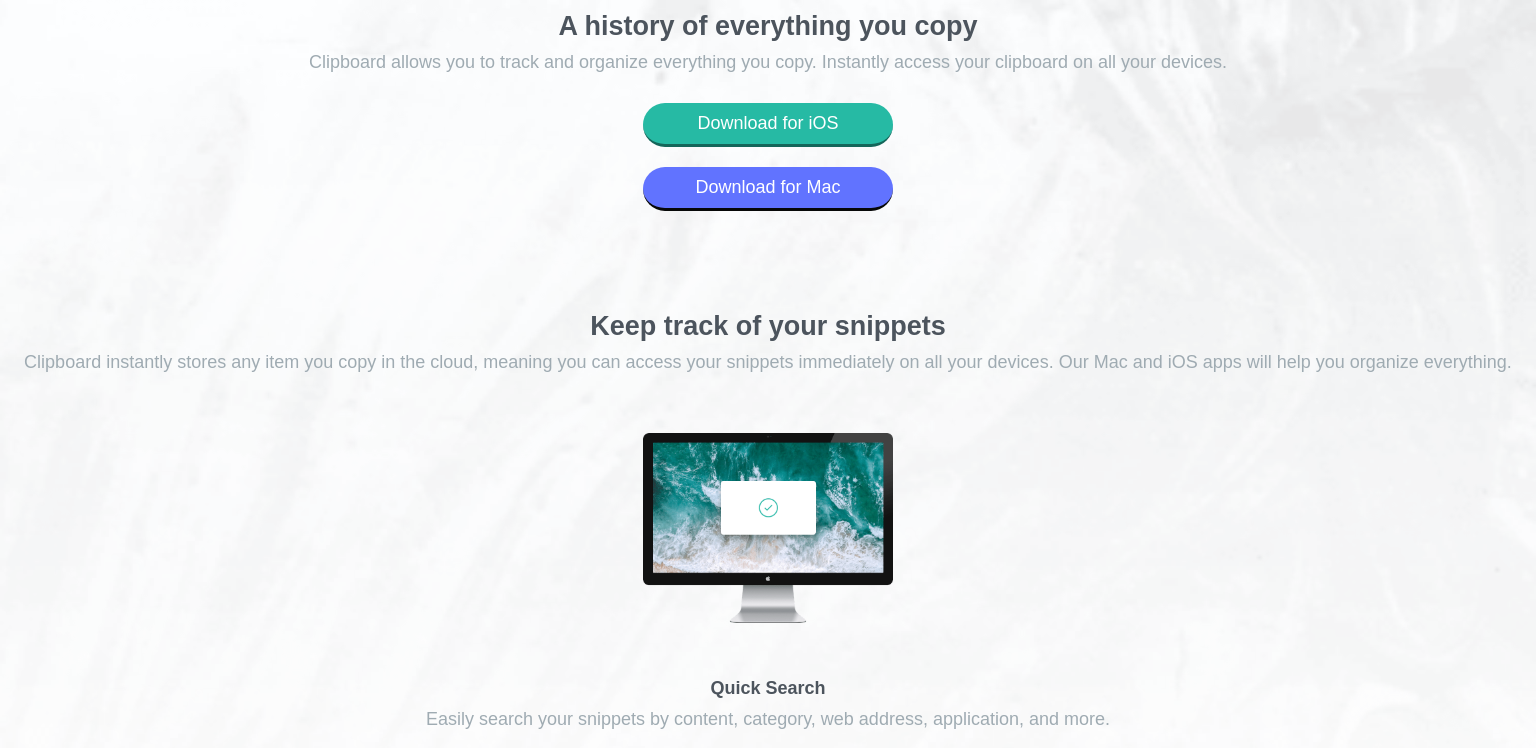
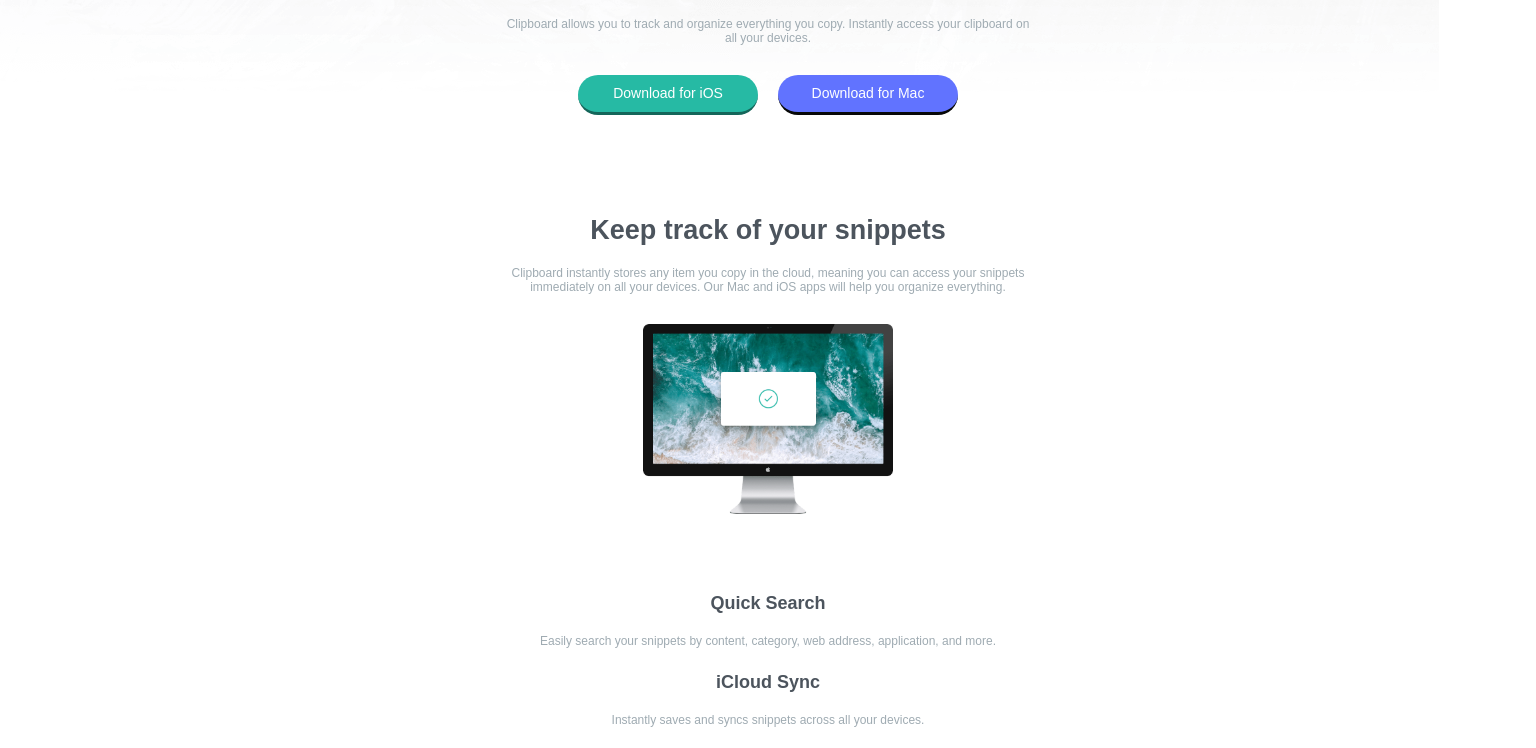
Before and after one commit to brassare/Front-end-mentor, a plain HTML site: page clipboard-landing-page-master/index.html in a window 1536 px wide. Shown: the part 264-1012 px from the top of the page. Drawn offline with Linux system fonts and the light colour scheme; a web font is replaced by a local one.

Commit message:
inicial layout desktop

```diff
--- a/clipboard-landing-page-master/index.html
+++ b/clipboard-landing-page-master/index.html
@@ -25,9 +25,9 @@
 
       <p>Clipboard allows you to track and organize everything you
         copy. Instantly access your clipboard on all your devices.</p>
-      <div class="clipboard__bottom">
+      <div class="buttom">
         <a href="#" class="clipboard__buttom">Download for iOS</a>
-        <a href="#" class="clipboard__buttom clipboard__buttom-blue">Download for Mac</a>
+        <a href="#" class="clipboard__buttom clipboard__buttom--blue">Download for Mac</a>
       </div>
     </div>
     <div class="clipboard clipboard__snippets">
@@ -36,25 +36,21 @@
       <p>Clipboard instantly stores any item you copy in the cloud,
         meaning you can access your snippets immediately on all your
         devices. Our Mac and iOS apps will help you organize everything.</p>
-
-
+    </div>
+    <div class="clipboard clipboard__services">
       <img src="images/image-computer.png" alt="computer image" class="clipboard__images--devices">
 
-
       <h4>Quick Search</h4>
-
       <p>Easily search your snippets by content, category, web address, application, and more.</p>
 
       <h4>iCloud Sync</h4>
-
       <p>Instantly saves and syncs snippets across all your devices.</p>
 
       <h4>Complete History</h4>
+      <p>Retrieve any snippets from the first moment you started using the app.</p>
 
-      <p>Retrieve any snippets from the first moment you started using the app.</p>
     </div>
-
-    <div class="clipboard clipboard__devices">
+    <div class="clipboard clipboard__access">
 
       <h3>Access Clipboard anywhere</h3>
 
@@ -103,9 +99,9 @@
       <p>Available for free on the App Store. Download for Mac or iOS, sync with iCloud
         and you’re ready to start adding to your clipboard.</p>
     </div>
-    <div class="clipboard__bottom">
+    <div class="buttom">
       <a href="#" class="clipboard__buttom">Download for iOS</a>
-      <a href="#" class="clipboard__buttom clipboard__buttom-blue">Download for Mac</a>
+      <a href="#" class="clipboard__buttom clipboard__buttom--blue">Download for Mac</a>
     </div>
   </section>
 
--- a/clipboard-landing-page-master/style.css
+++ b/clipboard-landing-page-master/style.css
@@ -27,8 +27,7 @@ body {
 
 .container {
   padding: 0;
-  margin: 0 auto;
-  overflow: hidden;
+  margin: 0 auto; /* necessario ter ? ou so no body? */
 }
 .clipboard__logo {
   display: block;
@@ -44,15 +43,21 @@ h2,
 h3,
 h4 {
   color: var(--Dark-grayish-blue);
-  margin: 0 auto 10px;
+  margin-bottom: 20px;
+  text-align: center;
 }
+
 p {
   color: var(--Grayish-blue);
-  margin: 0 20px 30px;
+  margin: 0px 0px 30px;
+  text-align: center;
+}
+
+.buttom {
+  display: flex;
+  flex-direction: column;
 }
 .clipboard__buttom {
-  display: flex;
-  flex-direction: column;
   background-color: var(--Strong-Cyan);
   color: white;
   border-radius: 30px;
@@ -64,7 +69,7 @@ p {
   text-align: center;
 }
 
-.clipboard__buttom-blue {
+.clipboard__buttom--blue {
   background-color: var(--Light-Blue);
   border-bottom: outset var(--Dark-grayish-blue);
 }
@@ -75,6 +80,7 @@ p {
 .clipboard__images--devices {
   margin: 30px 0 50px;
   max-width: 250px;
+
 }
 
 .clipboard__images {
@@ -103,7 +109,6 @@ footer {
   position: absolute;
   width: 100%;
   background-color: rgb(241, 236, 236);
-
 }
 
 .footer__logo {
@@ -111,7 +116,7 @@ footer {
   margin: 40px auto;
   max-width: 70px;
 }
-ul{
+ul {
   padding: 0px;
   margin: 0px;
 }
@@ -133,3 +138,30 @@ a {
 .footer__social_midia--twitter {
   padding: 0 30px;
 }
+
+@media only screen and (min-width: 1440px) {
+  body {
+    background: url(images/bg-header-desktop.png) no-repeat;
+  }
+
+  .clipboard__logo {
+    width: 80px;
+  }
+  p {
+    margin: 0px;
+    padding: 0 500px;
+    font-size: 12px;
+  }
+  .buttom {
+    flex-direction: row;
+    justify-content: center;
+    font-size: 14px;
+    margin-top: 30px;
+  }
+  .clipboard__buttom {
+    margin: 0px 10px;
+    width: 180px;
+    height: 40px;
+  }
+
+}
```
